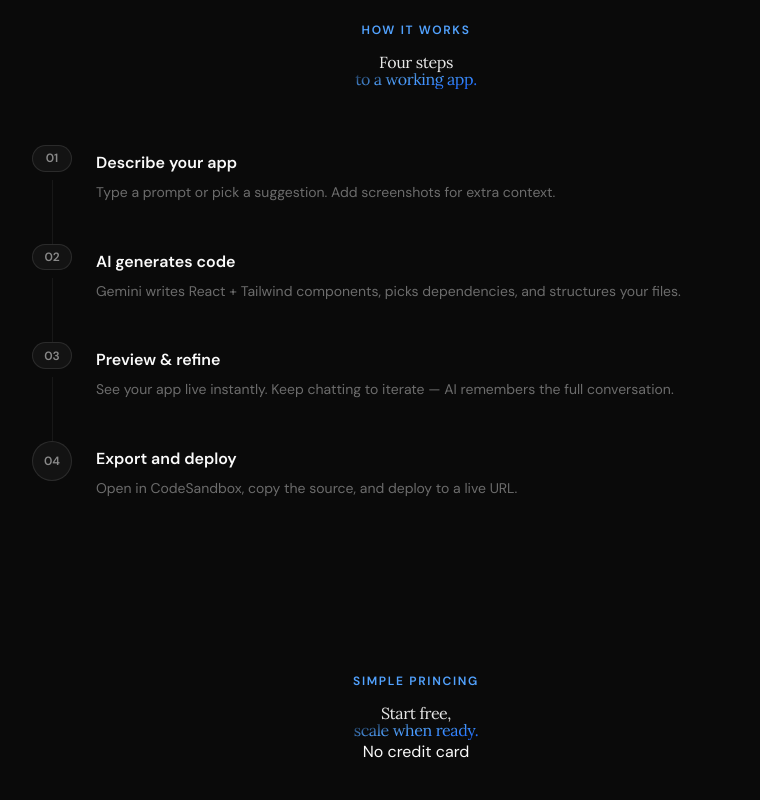
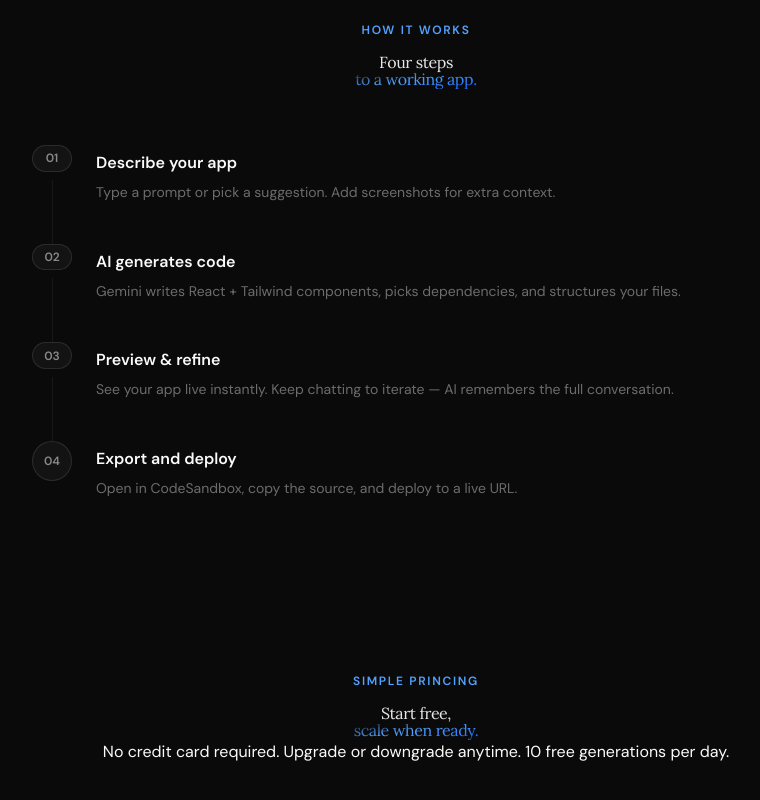
Before and after one commit to moonspark78/ai-app-builder, a Next.js app: page / in a window 1280 px wide. Shown: the part 1451-2251 px from the top of the page, without its empty margins (224-984 px from the left). Built offline with nearby package versions, Linux system fonts and the light colour scheme; no server answers.

Commit message:
:art: working on Page.tsx  /././././.  :art:

```diff
--- a/app/page.tsx
+++ b/app/page.tsx
@@ -201,7 +201,7 @@ export default function Home() {
           <SectionHeading gray="Start free," blue="scale when ready." />
 
           <p>
-            No credit card
+            No credit card required. Upgrade or downgrade anytime. 10 free generations per day.
           </p>
         </div>
 
```
